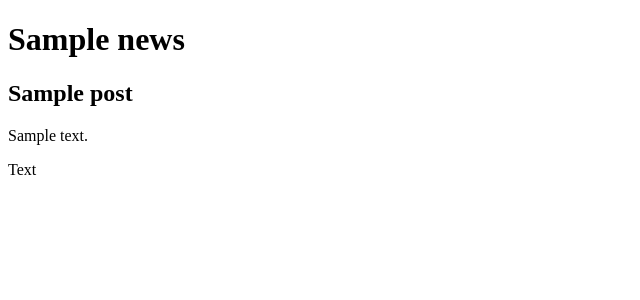
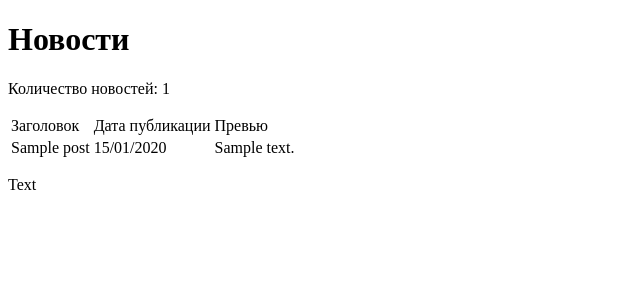
Before and after one commit to Tasank/PortalNews, a Django app: template news/templates/news.html in a window 1280 px wide. Shown: the top 300 px of the page, without its empty margins (0-640 px from the left). Run offline with Django 4.2, Linux system fonts and the light colour scheme; the template is opened without the code that fills it: most values are stand-ins (such as "Sample title", 1, 10 or a date in 2020).

Commit message:
Изменения в news
Signed-off-by: Tasank <apanasovich04@mail.ru>

```diff
--- a/news/simp_dungeon/views.py
+++ b/news/simp_dungeon/views.py
@@ -2,19 +2,21 @@
 # что в этом представлении мы будем выводить список объектов из БД
 from django.views.generic import ListView, DetailView
 from .models import Post
+from datetime import datetime
 
 
 class PostList(ListView):
     # Указываем модель, объекты которой мы будем выводить
     model = Post
     # Поле, которое будет использоваться для сортировки объектов
-    ordering = 'title'
+    ordering = ['-post_time']
     # Указываем имя шаблона, в котором будут все инструкции о том,
     # как именно пользователю должны быть показаны наши объекты
     template_name = 'news.html'
     # Это имя списка, в котором будут лежать все объекты.
     # Его надо указать, чтобы обратиться к списку объектов в html-шаблоне.
     context_object_name = 'news'
+
 
 class PostDetail(DetailView):
     # Модель всё та же, но мы хотим получать информацию по отдельному товару
--- a/news/templates/news.html
+++ b/news/templates/news.html
@@ -8,9 +8,27 @@ News
 
 <!-- В контенте на странице мы выводим сам товар, идентификатор которого был передан в url -->
 {% block content %}
-<h1>{{ news }}</h1>
-{% for post in news %}
-    <h2>{{ post.title }}</h2>
-    <p>{{ post.text }}</p>
-{% endfor %}
+<h1> Новости</h1>
+<p>Количество новостей: {{ news|length }}</p>
+{% if news %}
+       <table> <!-- Начинаем описывать таблицу -->
+           <tr> <!-- Добавляем строку -->
+               <!-- Добавляем ячейку в строку -->
+               <td> Заголовок </td>
+               <!-- Добавляем ещё одну ячейку в строку и так далее -->
+               <td> Дата публикации </td>
+               <td> Превью </td>
+           </tr> <!-- Не забываем закрыть HTML-тег строки -->
+           {% for post in news %}
+           <tr>
+               <td>{{ post.title }}</td>
+               <td>{{ post.post_time|date:"d/m/Y" }}</td>
+               <td>{{ product.text|truncatechars:20 }}</td>
+           </tr>
+           {% endfor %}
+       </table> <!-- ... и таблицы -->
+   {% else %}
+       <!-- Если товаров нет, говорим, что товаров нет -->
+       <h2>Новостей нет!</h2>
+   {% endif %}
 {% endblock content %}
--- a/news/templates/the_news.html
+++ b/news/templates/the_news.html
@@ -9,5 +9,6 @@ News
 <!-- В контенте на странице мы выводим сам товар, идентификатор которого был передан в url -->
 {% block content %}
 <h1>{{ the_news.title }}</h1>
+<p>{{ the_news.post_time|date:"d/m/Y" }}</p>
 <p>{{ the_news.text }}</p>
 {% endblock content %}
```
Also changed, not shown: news/db.sqlite3.
